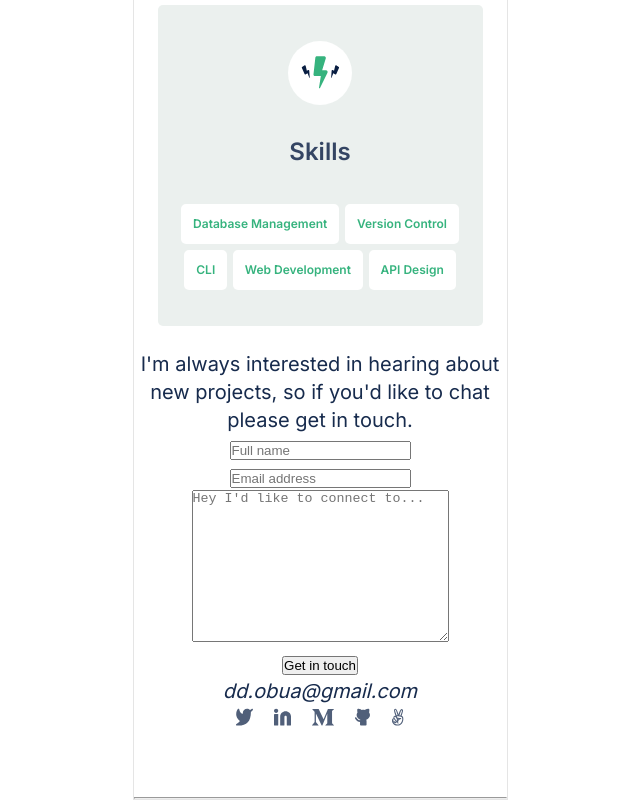
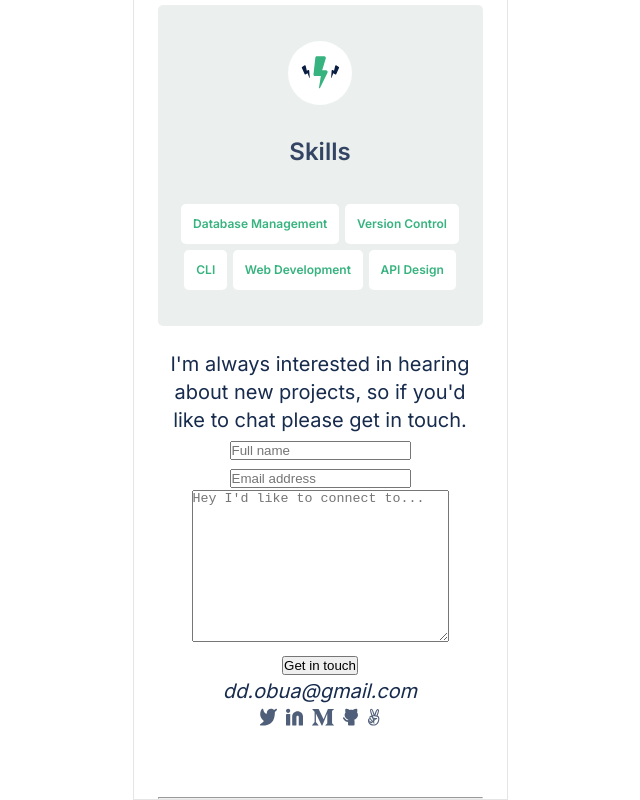
Before and after one commit to dd-obua/Mic-1-1-Portfolio, a website: page index.html in a window 1280 px wide. Shown: the part 5231-6031 px from the top of the page, without its empty margins (320-960 px from the left). Drawn offline with Linux system fonts and the light colour scheme.

Commit message:
Pad contact section

```diff
--- a/css/styles.css
+++ b/css/styles.css
@@ -258,3 +258,7 @@ h2 {
 .version-ctrl {
   margin-bottom: 0.6rem;
 }
+
+.contact {
+  padding: 0 2.4rem;
+}
```
